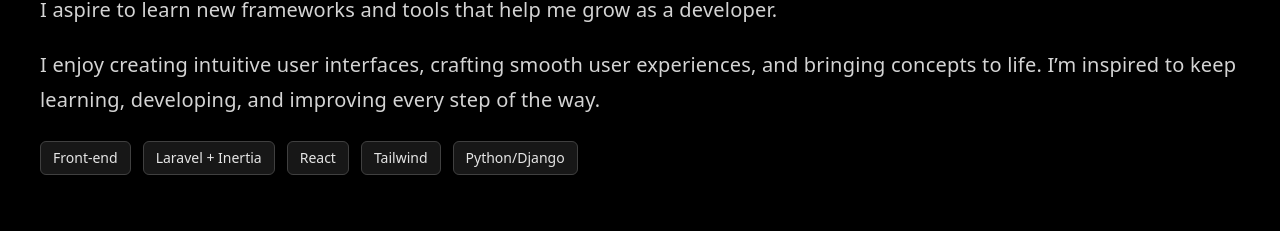
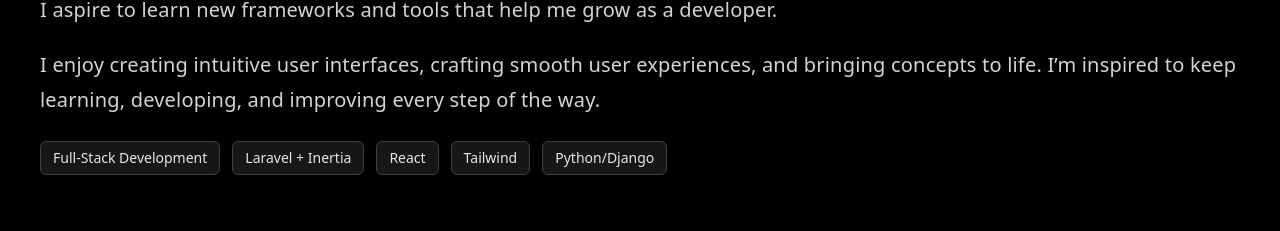
Before and after one commit to philuigi/portfolio, a React (Vite) app: page / in a window 1280 px wide. Shown: the part 1077-1308 px from the top of the page. Built offline with nearby package versions, Linux system fonts and the light colour scheme.

Commit message:
update home and resume

```diff
--- a/src/components/DocsLayout.jsx
+++ b/src/components/DocsLayout.jsx
@@ -60,7 +60,7 @@
 
           <div className="flex items-center gap-4">
             <a
-              href="https://drive.google.com/file/d/1jrTGKGth4S3TEiKysscM9IQrUr0SqvcG/view?usp=drive_link"
+              href="https://drive.google.com/file/d/1rzTMmaGgWP2a10ZPBfdphpPhjL77grtI/view?usp=drive_link"
               target="_blank"
               className="inline-block px-4 py-1.5 text-sm rounded-lg
              border border-neutral-700 bg-neutral-900
--- a/src/pages/Home.jsx
+++ b/src/pages/Home.jsx
@@ -227,7 +227,7 @@
             {/* SKILLS */}
             <div className="mt-6 flex flex-wrap gap-3">
               {[
-                "Front-end",
+                "Full-Stack Development",
                 "Laravel + Inertia",
                 "React",
                 "Tailwind",
```
